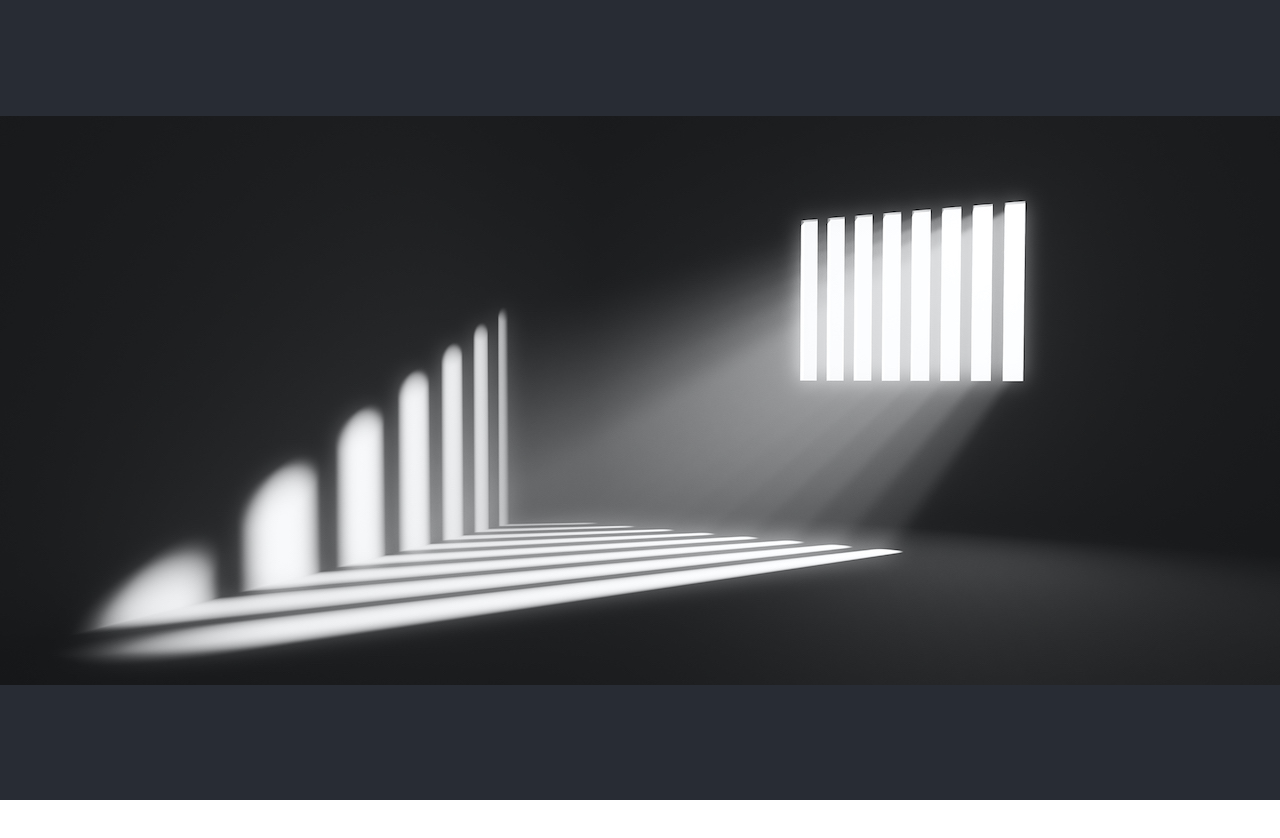
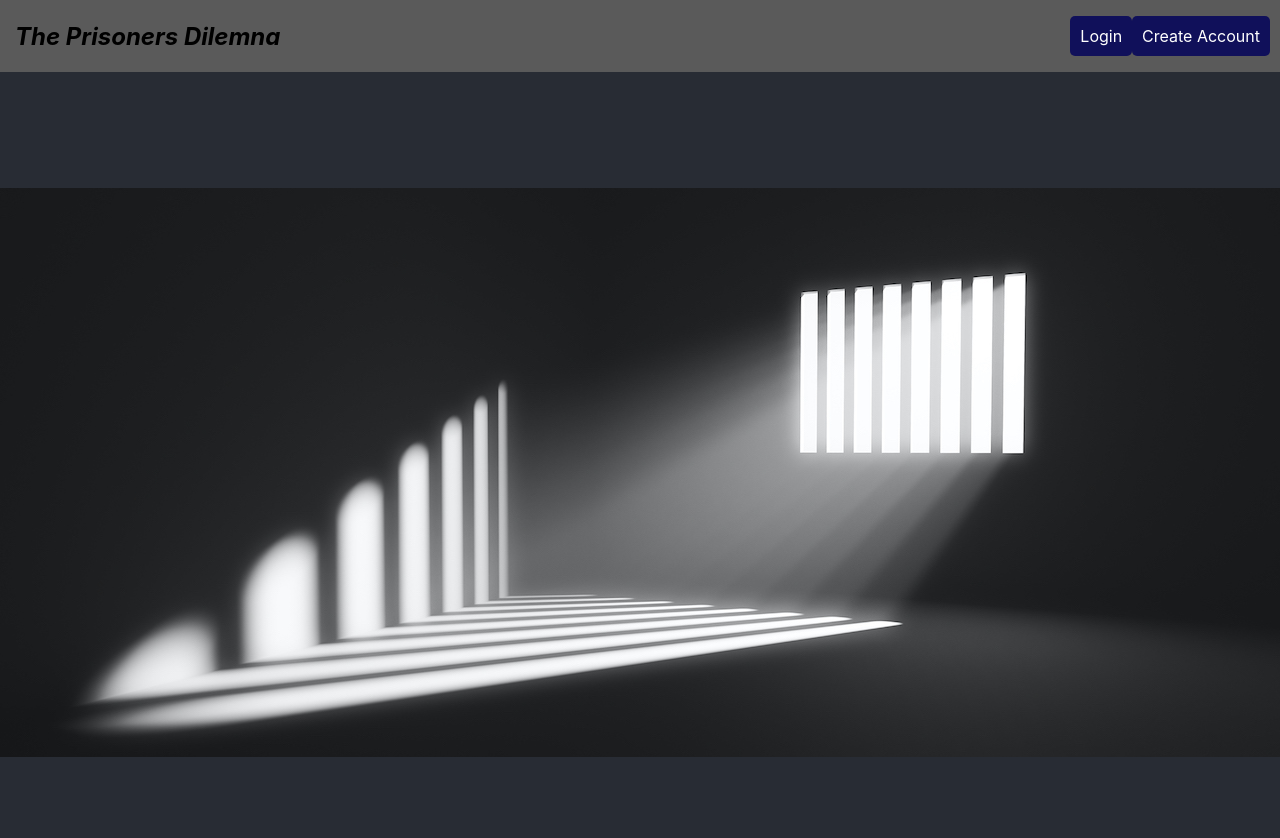
Before and after one commit to AydenGUI/PrisonersDilemna, a React (Create React App) app in the folder prisoners-dilemna/: page / in a window 1280 px wide. Shown: the top 838 px of the page. Before the commit the page ends 800 px from the top, so only its background shows below. Built offline with nearby package versions, Linux system fonts and the light colour scheme.

Commit message:
added nav bar

```diff
--- a/prisoners-dilemna/src/App.css
+++ b/prisoners-dilemna/src/App.css
@@ -1,5 +1,27 @@
 .App {
   text-align: center;
+}
+
+nav  {
+  display: flex;
+  justify-content: space-between;
+  background: #5A5A5A;
+  align-items: center;
+  padding-left: 15px;
+}
+
+.nav-links {
+  display: flex;
+  list-style-type: none;
+  padding: 10px;
+}
+
+.nav-item a {
+  padding: 10px;
+  text-decoration: none;
+  color: white;
+  background: #10105a;
+  border-radius: 5px;
 }
 
 .App-header {
--- a/prisoners-dilemna/src/App.js
+++ b/prisoners-dilemna/src/App.js
@@ -4,6 +4,13 @@ import './App.css';
 function App() {
   return (
     <div className="App">
+      <nav>
+        <i><h2>The Prisoners Dilemna</h2></i>
+        <ul class="nav-links">
+          <li class="nav-item"><a href="#">Login</a></li>
+          <li class="nav-item"><a href="#">Create Account</a></li>
+        </ul>
+      </nav>
       <header className="App-header">
         <img src={background} className="Background" alt="prison" />
       </header>
```
